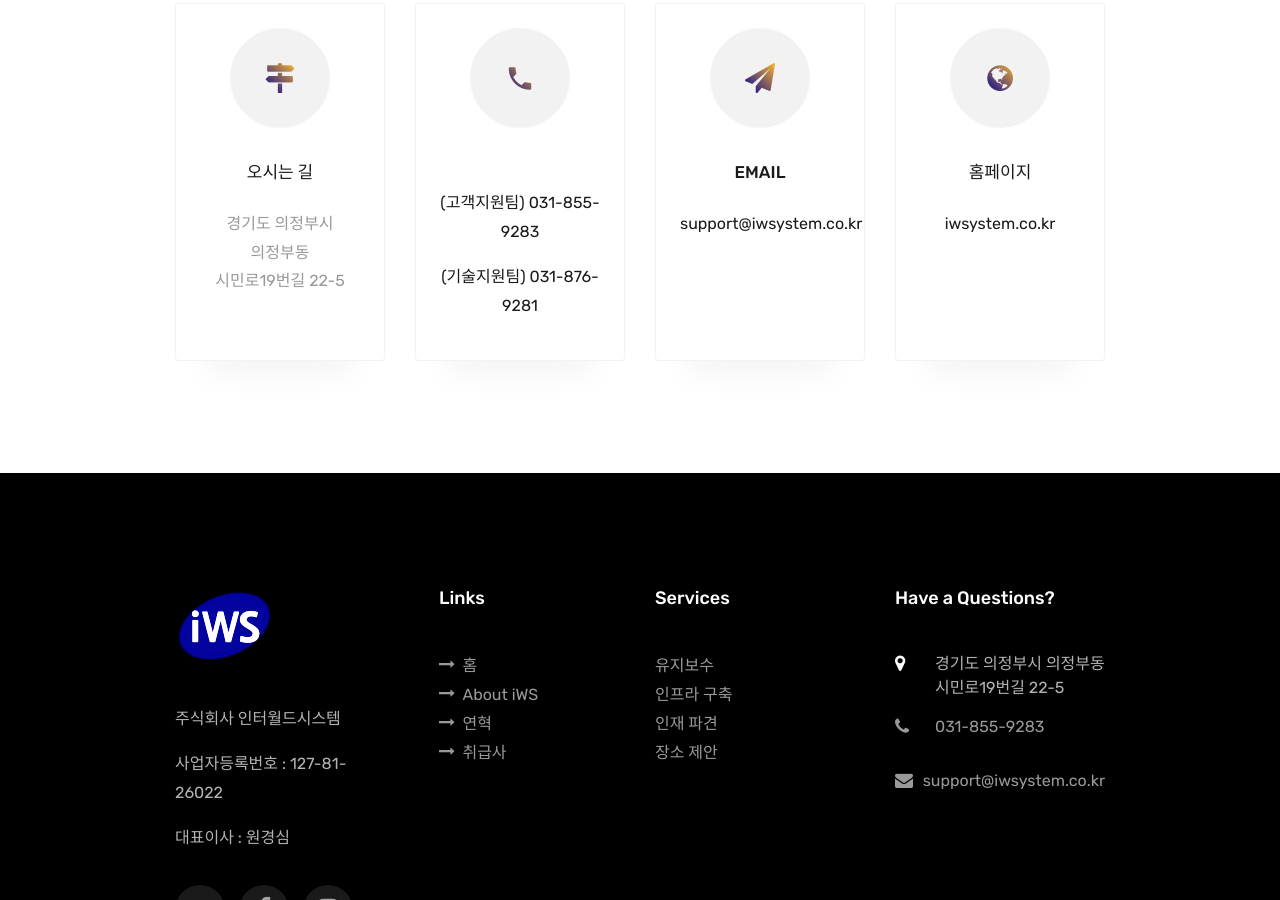
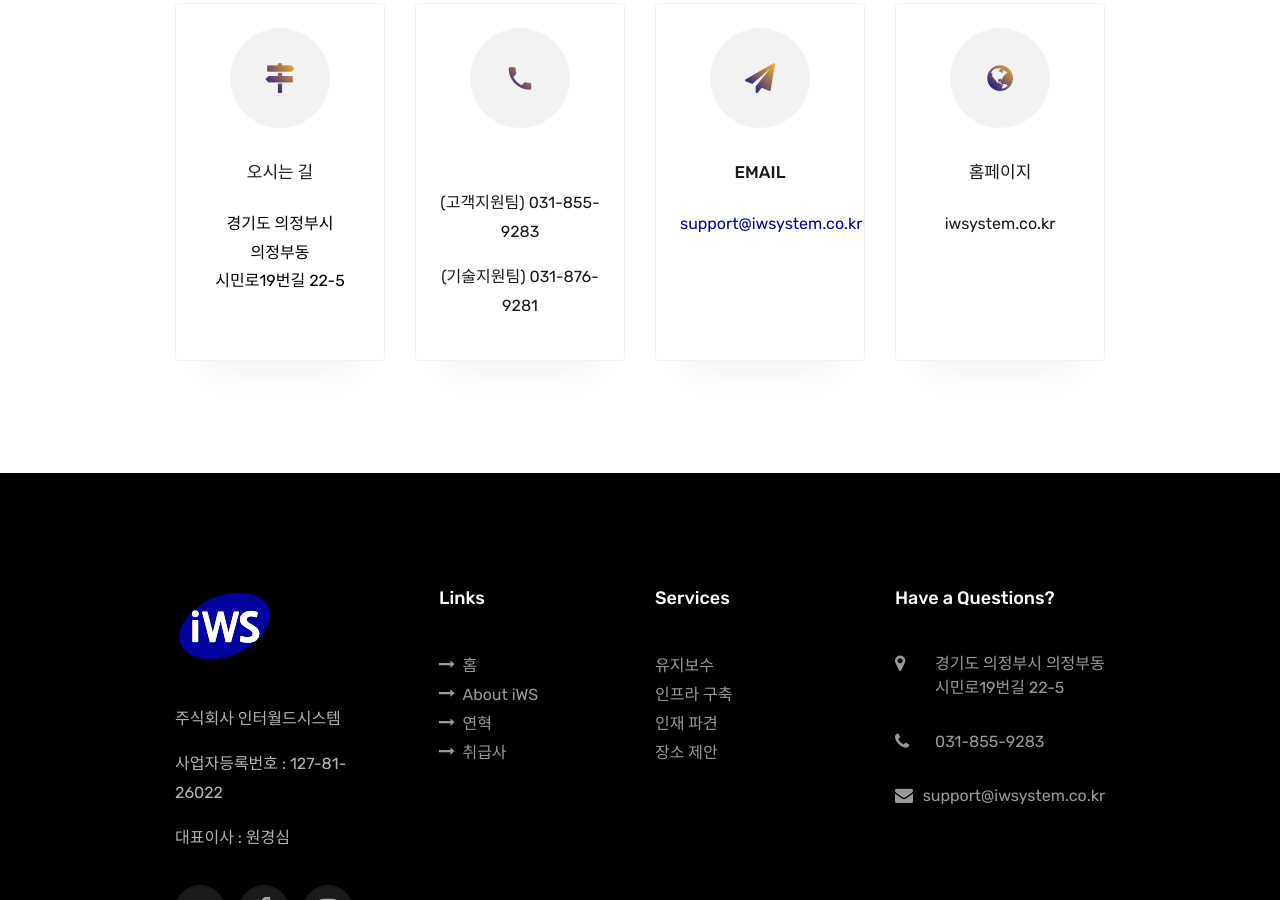
Before and after one commit to BBongDDa/iWS-web, a plain HTML site: page index.html in a window 1280 px wide. Shown: the part 5637-6537 px from the top of the page. Drawn offline with Linux system fonts and the light colour scheme; some packages are replaced by stand-ins of ours; no server answers; files whose address does not match are found by name.

Commit message:
beta v2.1 일부 수정

```diff
--- a/index.html
+++ b/index.html
@@ -574,13 +574,15 @@
         <div class="row d-flex contact-info">
           <div class="col-md-6 col-lg-3 d-flex">
           	<div class="align-self-stretch box p-4 text-center">
+				  <a href="https://search.naver.com/search.naver?where=m&query=%EB%B9%A0%EB%A5%B8%EA%B8%B8%EC%B0%BE%EA%B8%B0&nso_path=placeType%5Eplace%3Bname%5E%3Baddress%5E%3Blatitude%5E%3Blongitude%5E%3Bcode%5E%7Ctype%5Eplace%3Bname%5E%EC%9D%B8%ED%84%B0%EC%9B%94%EB%93%9C%EC%8B%9C%EC%8A%A4%ED%85%9C%3Baddress%5E%3Bcode%5E1641461058%3Blongitude%5E127.0369175%3Blatitude%5E37.7393443%7Cobjtype%5Epath%3Bby%5Epubtrans">
           		<div class="icon d-flex align-items-center justify-content-center">
           			<span class="icon-map-signs"></span>
           		</div>
           		<h3 class="mb-4">오시는 길</h3>
-	            <p style="word-break: keep-all;">경기도 의정부시 의정부동<br> 시민로19번길 22-5</p>
+	            <p style="word-break: keep-all; color: black;">경기도 의정부시 의정부동<br> 시민로19번길 22-5</p>
 	          </div>
-          </div>
+		  </div>
+		</a>
           <div class="col-md-6 col-lg-3 d-flex">
           	<div class="align-self-stretch box p-4 text-center">
           		<div class="icon d-flex align-items-center justify-content-center">
@@ -594,13 +596,15 @@
           </div>
           <div class="col-md-6 col-lg-3 d-flex">
           	<div class="align-self-stretch box p-4 text-center">
+				<a href="mailto:support@iwsystem.co.kr">
           		<div class="icon d-flex align-items-center justify-content-center">
           			<span class="icon-paper-plane"></span>
           		</div>
           		<h3 class="mb-4">Email</h3>
-	            <p><a href="mailto:info@yoursite.com">support@iwsystem.co.kr</a></p>
-	          </div>
-          </div>
+	            <p>support@iwsystem.co.kr</p>
+			  </div>
+		  </div>
+		</a>
           <div class="col-md-6 col-lg-3 d-flex">
           	<div class="align-self-stretch box p-4 text-center">
           		<div class="icon d-flex align-items-center justify-content-center">
@@ -658,9 +662,9 @@
             	<h2 class="ftco-heading-2">Have a Questions?</h2>
             	<div class="block-23 mb-3">
 	              <ul>
-	                <li><span class="icon icon-map-marker"></span><span class="text">경기도 의정부시 의정부동 시민로19번길 22-5</span></li>
-	                <li><a href="#"><span class="icon icon-phone"></span><span class="text">031-855-9283</span></a></li>
-	                <li><a href="#"><span class="icon icon-envelope"></span><span class="text">support@iwsystem.co.kr</span></a></li>
+	                <li><a href="https://search.naver.com/search.naver?where=m&query=%EB%B9%A0%EB%A5%B8%EA%B8%B8%EC%B0%BE%EA%B8%B0&nso_path=placeType%5Eplace%3Bname%5E%3Baddress%5E%3Blatitude%5E%3Blongitude%5E%3Bcode%5E%7Ctype%5Eplace%3Bname%5E%EC%9D%B8%ED%84%B0%EC%9B%94%EB%93%9C%EC%8B%9C%EC%8A%A4%ED%85%9C%3Baddress%5E%3Bcode%5E1641461058%3Blongitude%5E127.0369175%3Blatitude%5E37.7393443%7Cobjtype%5Epath%3Bby%5Epubtrans"><span class="icon icon-map-marker"></span><span class="text">경기도 의정부시 의정부동 시민로19번길 22-5</span></a></li>
+	                <li><a href="tel://0318559283"><span class="icon icon-phone"></span><span class="text">031-855-9283</span></a></li>
+	                <li><a href="mailto:support@iwsystem.co.kr"><span class="icon icon-envelope"></span><span class="text">support@iwsystem.co.kr</span></a></li>
 	              </ul>
 	            </div>
             </div>
```
